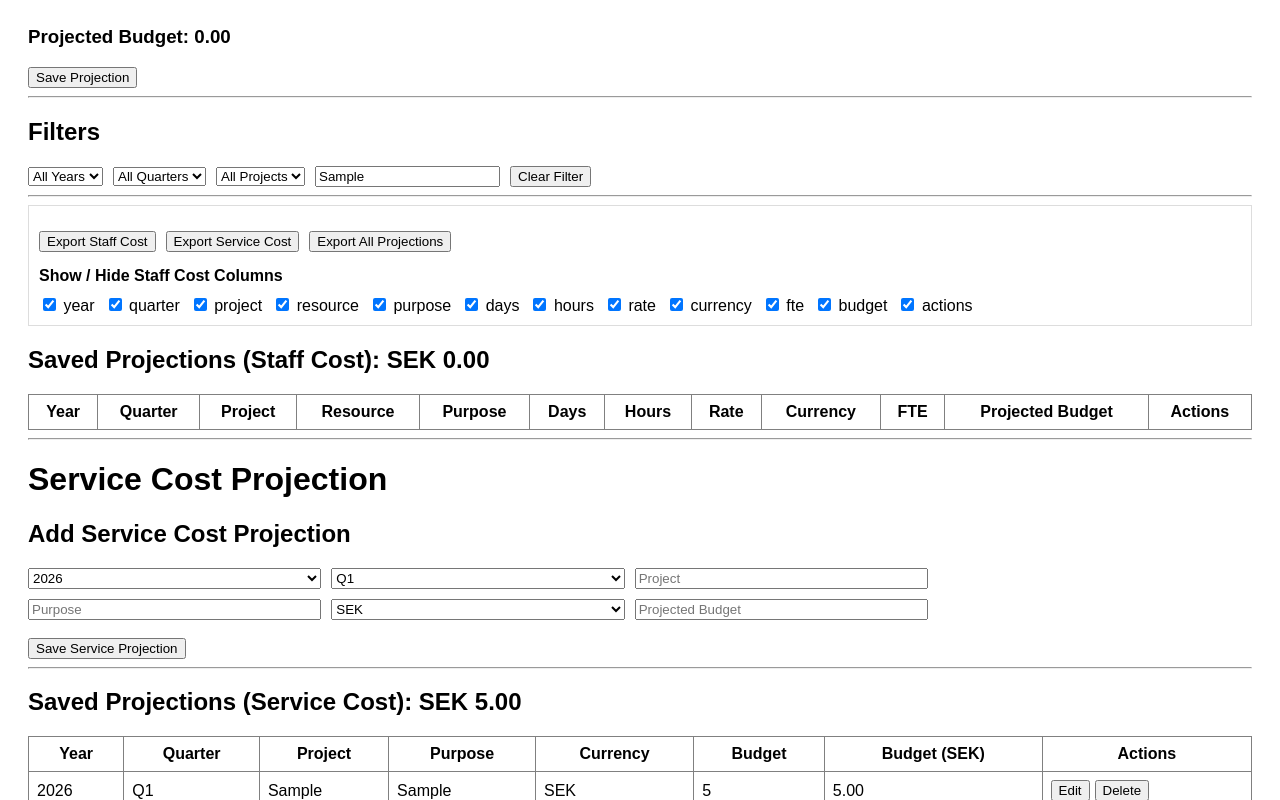
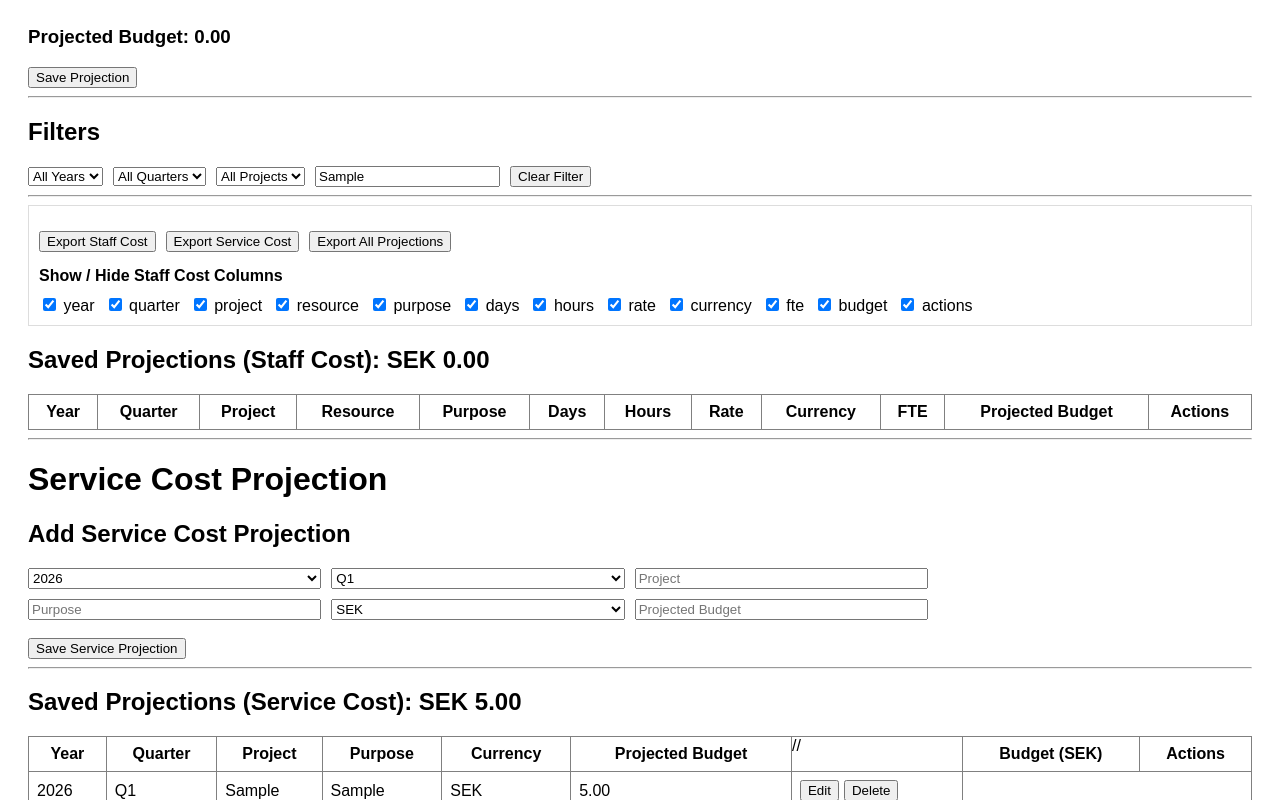
Before and after one commit to pinaki-GH/budget-tracker, a Next.js app: page /projections in a window 1280 px wide. Both pictures are taken after typing "Sample", "Sample", "Sample", "Sample", "5" into the empty fields and a click on the button "Save Service Projection". Shown: the part 343-1143 px from the top of the page. Built offline with nearby package versions, Linux system fonts and the light colour scheme.

Commit message:
Update page.js

```diff
--- a/app/projections/page.js
+++ b/app/projections/page.js
@@ -1458,8 +1458,8 @@ function convertToSEK(
       <th>Project</th>
       <th>Purpose</th>
       <th>Currency</th>
-      <th>Budget</th>
-      <th>Budget (SEK)</th>
+      <th>Projected Budget</th>
+   // <th>Budget (SEK)</th>
       <th>Actions</th>
     </tr>
   </thead>
@@ -1481,18 +1481,7 @@ function convertToSEK(
 
           <td>{item.currency}</td>
 
-          <td>
-            {item.projectedBudget}
-          </td>
-
-          <td>
-            {
-              convertToSEK(
-                item.projectedBudget,
-                item.currency
-              ).toFixed(2)
-            }
-          </td>
+          <td>{Number(item.projectedBudget).toFixed(2)}</td>
 
           <td>
 
```
